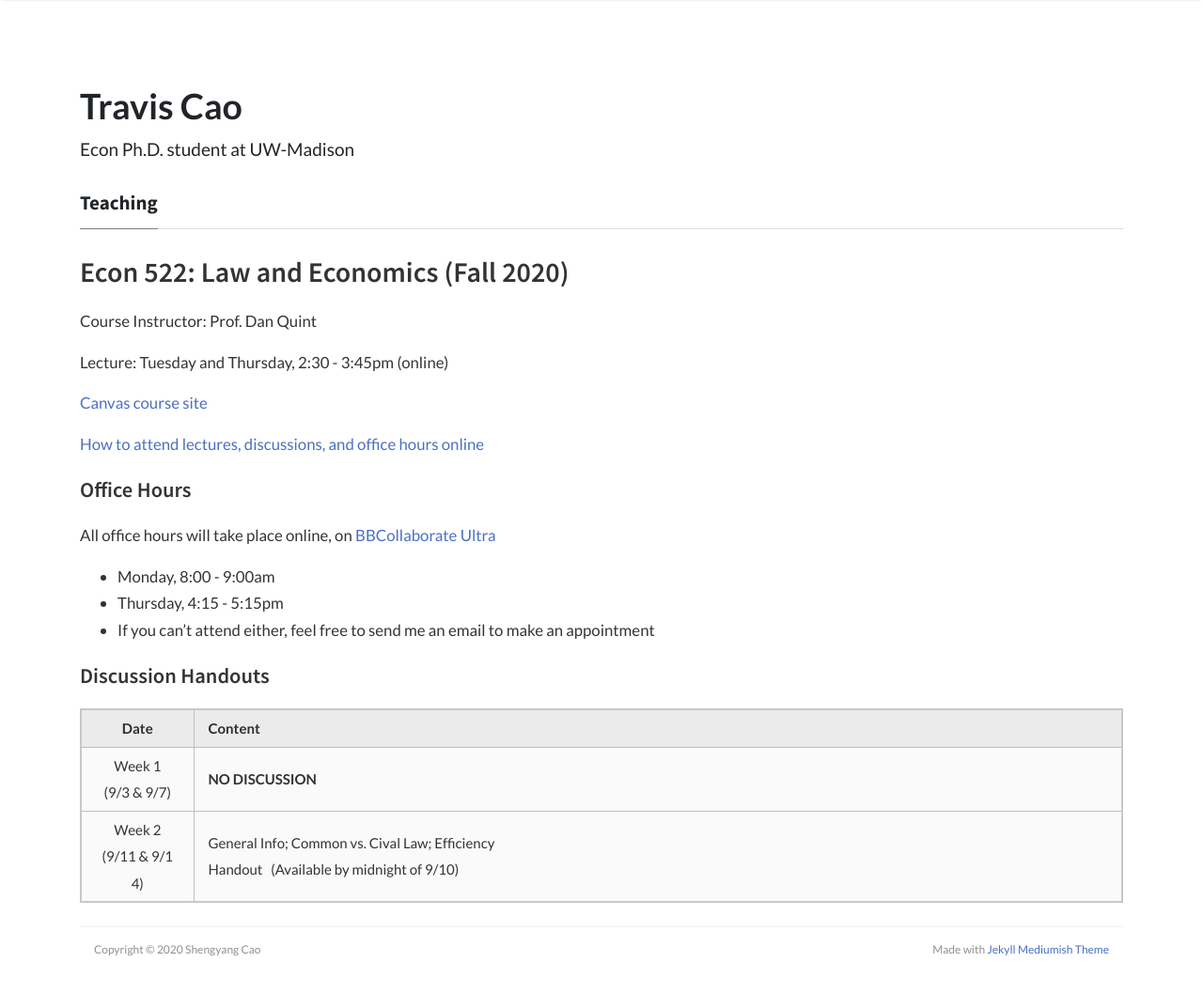
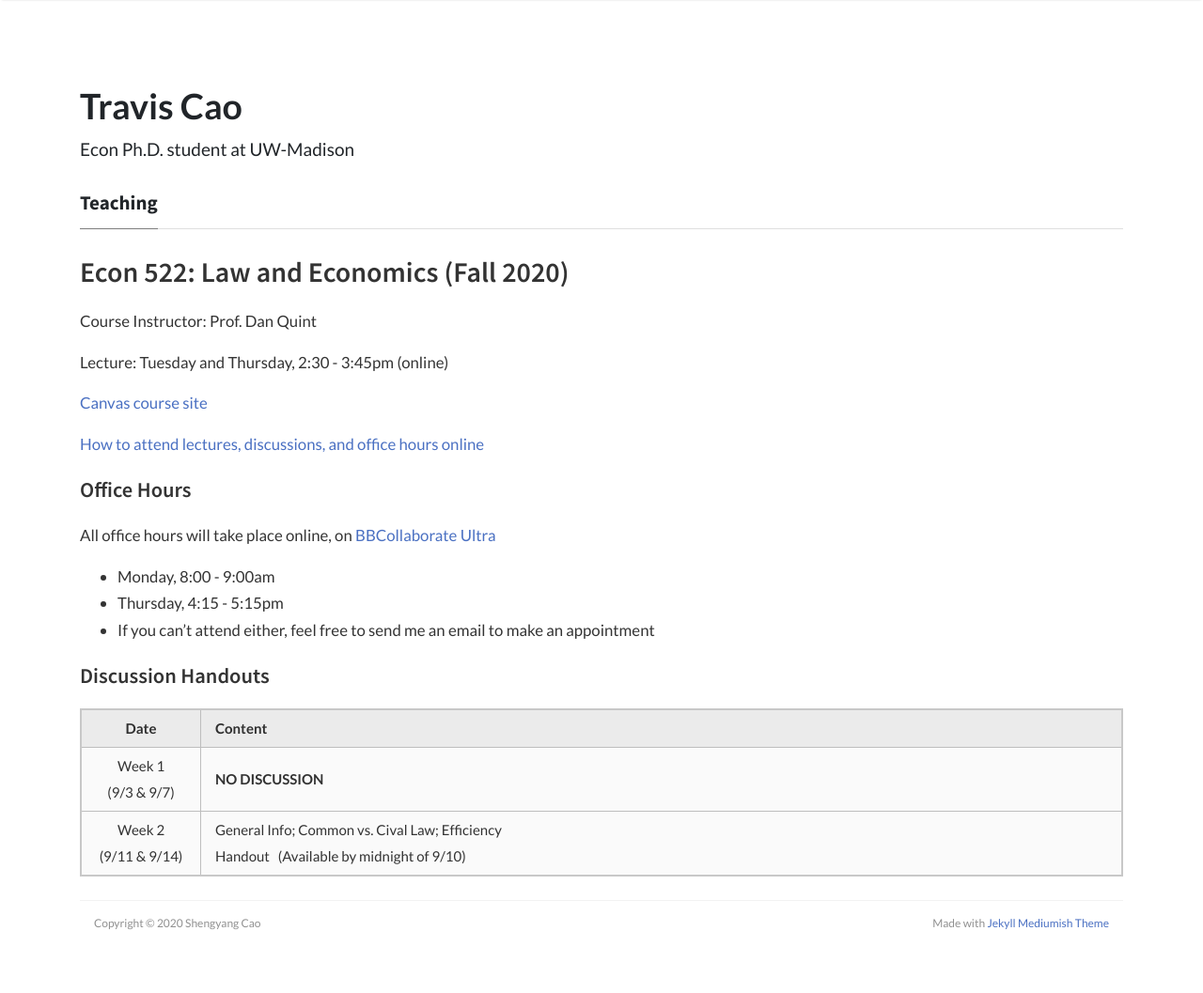
Before and after one commit to scaotravis/scaotravis.github.io, a Jekyll site: the page built from _posts/2020-08-04-teaching-fa-522.md, in a window 1280 px wide and 1060 px high. Shown: the top 1057 px of the window at 94% size. Built offline with Jekyll 4.4.1, drawn with Linux system fonts in a browser that asks for light colours; nearby versions of some CDN libraries; comment, search, counter and statistics services are not loaded.

Commit message:
update first column width

```diff
--- a/assets/css/screen.css
+++ b/assets/css/screen.css
@@ -962,9 +962,9 @@ tr td {
 }
 
 tr td:first-child { /* fix first column width */
-  width: 8em;
-  min-width: 8em;
-  max-width: 8em;
+  width: 8.5em;
+  min-width: 8.5em;
+  max-width: 8.5em;
   word-break: break-all;
 }
 
```
Also changed, not shown: 2 other files.
